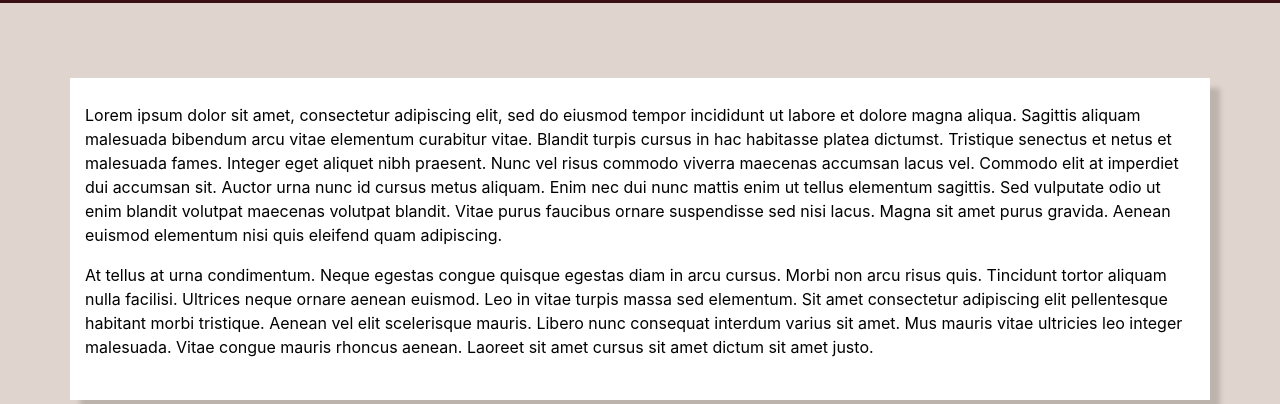
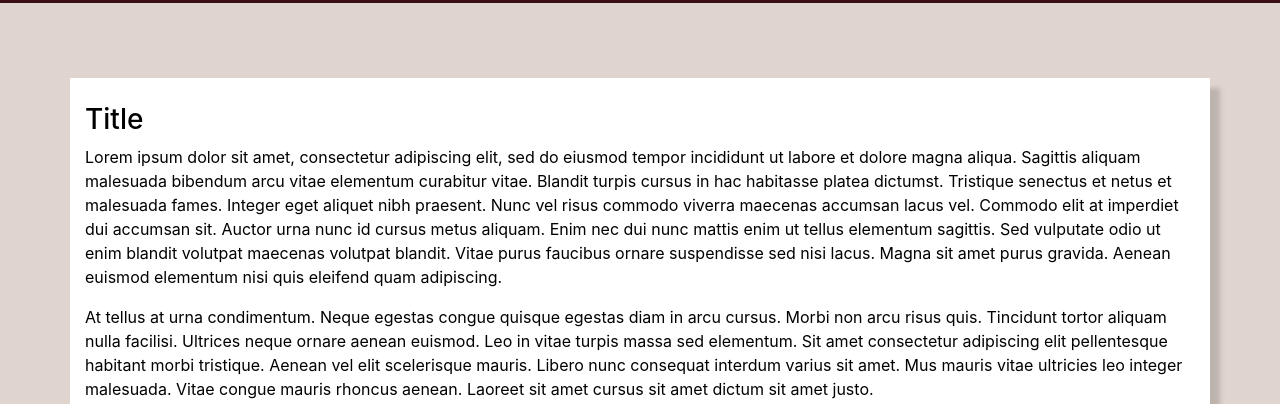
Before and after one commit to ArianBecker/SAWM, a plain HTML site: page index.html in a window 1280 px wide. Shown: the part 478-882 px from the top of the page. Drawn offline with nearby package versions, Linux system fonts and the light colour scheme.

Commit message:
Update index.html

```diff
--- a/index.html
+++ b/index.html
@@ -63,6 +63,7 @@
     </div>
 
     <div class="container text-container black">
+        <h3 class="black">Title</h3>
         <p>Lorem ipsum dolor sit amet, consectetur adipiscing elit, sed do eiusmod tempor incididunt ut labore et dolore magna aliqua. Sagittis aliquam malesuada bibendum arcu vitae elementum curabitur vitae. Blandit turpis cursus in hac habitasse platea dictumst. Tristique senectus et netus et malesuada fames. Integer eget aliquet nibh praesent. Nunc vel risus commodo viverra maecenas accumsan lacus vel. Commodo elit at imperdiet dui accumsan sit. Auctor urna nunc id cursus metus aliquam. Enim nec dui nunc mattis enim ut tellus elementum sagittis. Sed vulputate odio ut enim blandit volutpat maecenas volutpat blandit. Vitae purus faucibus ornare suspendisse sed nisi lacus. Magna sit amet purus gravida. Aenean euismod elementum nisi quis eleifend quam adipiscing.
           </p>
           <p>At tellus at urna condimentum. Neque egestas congue quisque egestas diam in arcu cursus. Morbi non arcu risus quis. Tincidunt tortor aliquam nulla facilisi. Ultrices neque ornare aenean euismod. Leo in vitae turpis massa sed elementum. Sit amet consectetur adipiscing elit pellentesque habitant morbi tristique. Aenean vel elit scelerisque mauris. Libero nunc consequat interdum varius sit amet. Mus mauris vitae ultricies leo integer malesuada. Vitae congue mauris rhoncus aenean. Laoreet sit amet cursus sit amet dictum sit amet justo.
```
